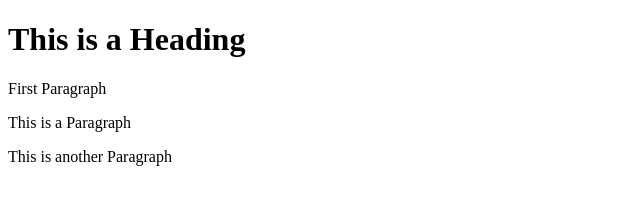
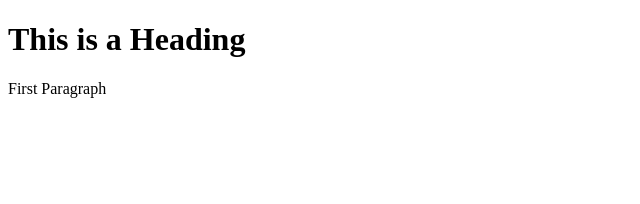
Before and after one commit to tijaabdulrahman/learning-git, a plain HTML site: page index.html in a window 1280 px wide. Shown: the whole page, without its empty margins (0-640 px from the left). Drawn offline with Linux system fonts and the light colour scheme.

Commit message:
Update index.html

```diff
--- a/index.html
+++ b/index.html
@@ -6,7 +6,5 @@
     <body>
         <h1>This is a Heading</h1>
         <p>First Paragraph</p>
-        <p>This is a Paragraph</p>
-        <p>This is another Paragraph</p>
     </body>
 </html>
```
